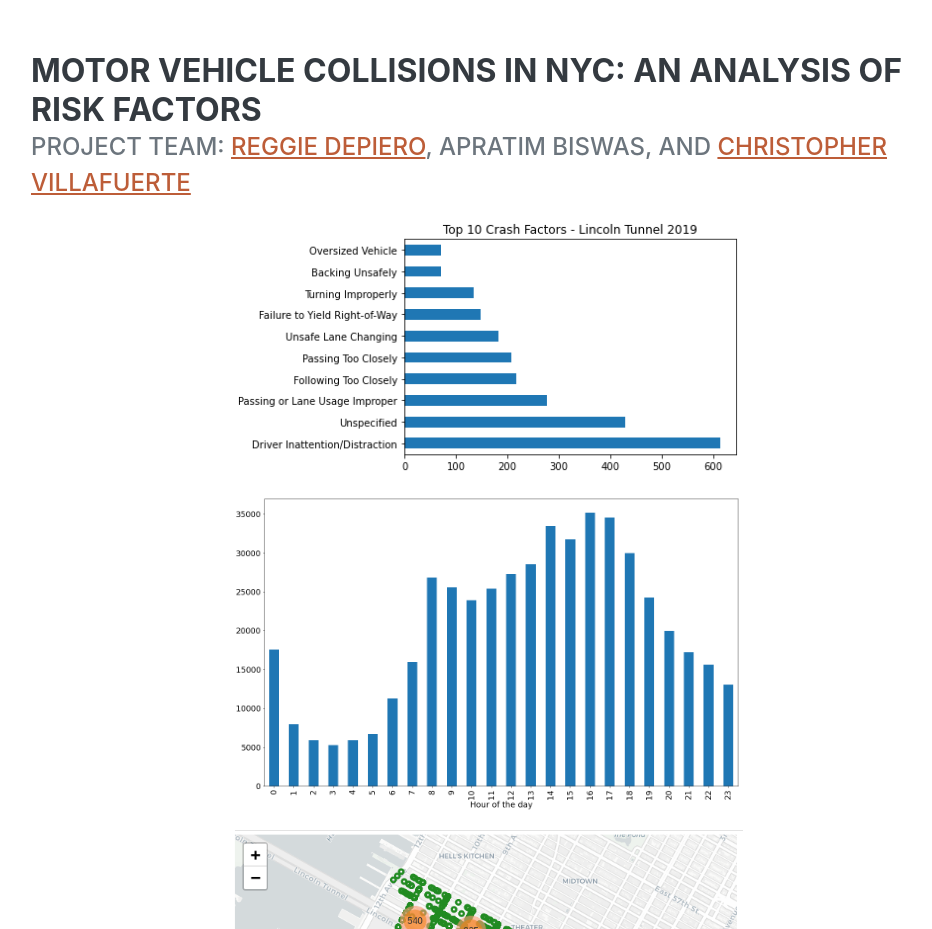
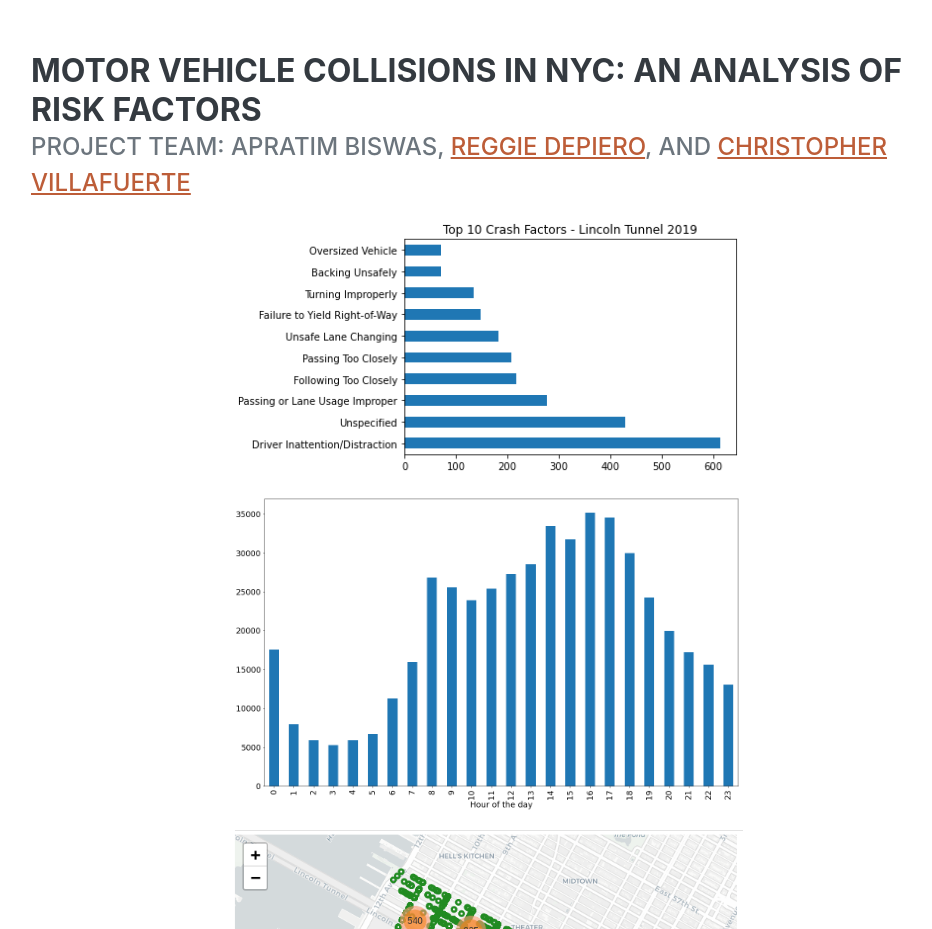
Before and after one commit to abiswas20/abiswas.github.io, a plain HTML site: page index.html in a window 1280 px wide. Shown: the part 4000-4929 px from the top of the page, without its empty margins (289-1221 px from the left). Drawn offline with nearby package versions, Linux system fonts and the light colour scheme; a web font is replaced by a local one.

Commit message:
minor edits

```diff
--- a/index.html
+++ b/index.html
@@ -123,7 +123,7 @@
                     <div class="d-flex flex-column flex-md-row justify-content-between mb-5">
                         <div class="flex-grow-1">
                             <h3 class="mb-0">Motor Vehicle Collisions in NYC: An analysis of risk factors</h3>
-                            <div class="subheading mb-0">Project Team: <a href="https://www.linkedin.com/in/regenemdepiero/"><u>Reggie DePiero</u></a>, Apratim Biswas, and <a href="https://www.linkedin.com/in/christophervillafuerte/"><u>Christopher Villafuerte</u></a></div>
+                            <div class="subheading mb-0">Project Team: Apratim Biswas, <a href="https://www.linkedin.com/in/regenemdepiero/"><u>Reggie DePiero</u></a>, and <a href="https://www.linkedin.com/in/christophervillafuerte/"><u>Christopher Villafuerte</u></a></div>
                             <div><p> </p></div>
                             <div><img src="assets/img/top_contributing_factors_lincoln_tunnel.png" alt="contributing factors for crashes in Lincoln Tunnel" style="width:512px" class="center"></div>
                             <div><p> </p></div>
```
